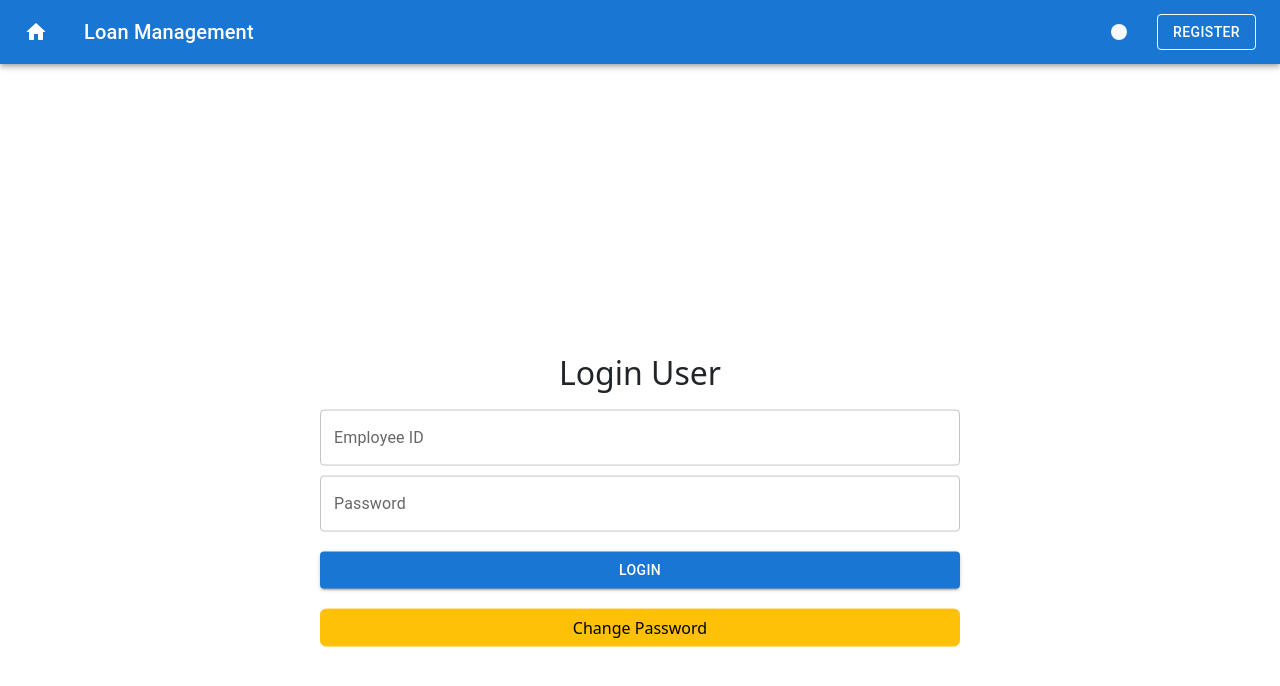
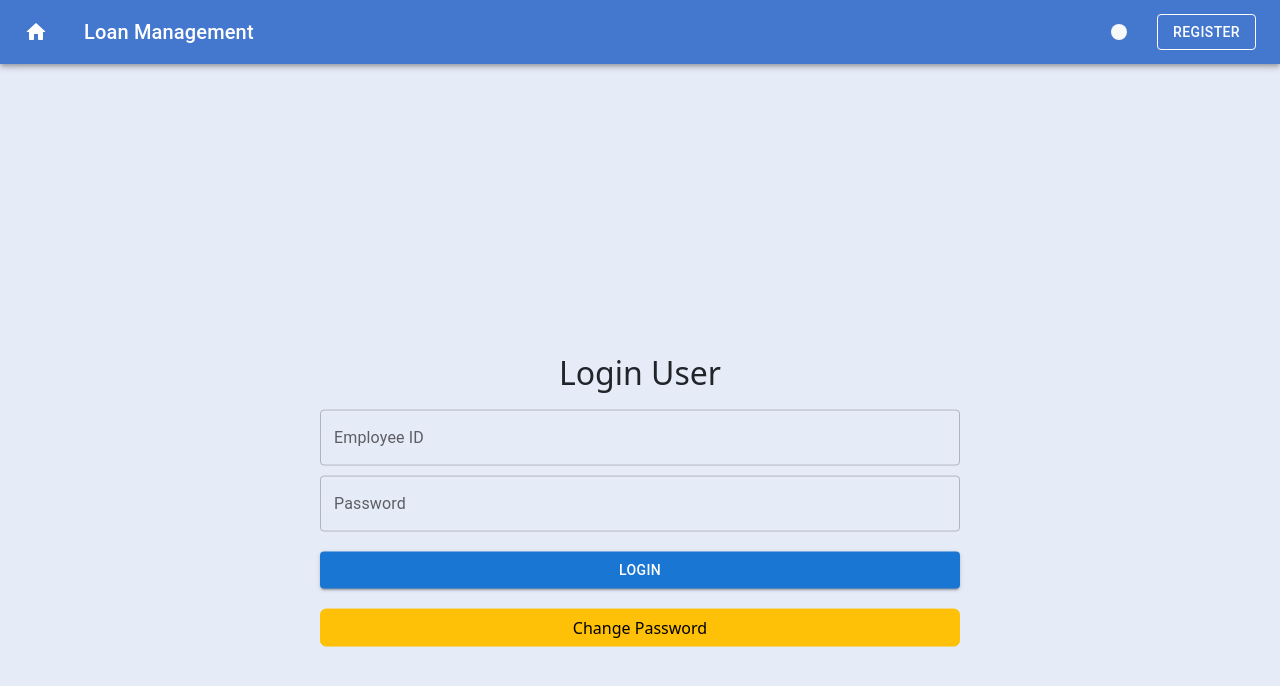
Before and after one commit to sakshijain009/Loan-Admin-Management-Application, a React (Vite) app in the folder frontend/: page /login in a window 1280 px wide. Shown: the top 686 px of the page. Built offline with nearby package versions, Linux system fonts and the light colour scheme.

Commit message:
theme changed

```diff
--- a/frontend/index.html
+++ b/frontend/index.html
@@ -4,11 +4,11 @@
         <link rel="icon" type="image/svg+xml" href="/vite.svg"/>
         <meta name="viewport" content="width=device-width, initial-scale=1.0"/>
 
-        <title>Vite + React</title>
+        <title>Loan App</title>
 
         <link rel="stylesheet" href="https://cdn.jsdelivr.net/npm/bootstrap@5.3.0/dist/css/bootstrap.min.css" integrity="sha384-9ndCyUaIbzAi2FUVXJi0CjmCapSmO7SnpJef0486qhLnuZ2cdeRhO02iuK6FUUVM" crossorigin="anonymous"/>
     </head>
-    <body>
+    <body style="background-color:#e6ebf8">
         <div id="root"></div>
         <script type="module" src="/src/main.jsx"></script>
     </body>
--- a/frontend/src/components/Appbar.jsx
+++ b/frontend/src/components/Appbar.jsx
@@ -25,7 +25,7 @@ export default function Appbar({hbtn, bt}) {
   }, [prof])
   return (
     <Box sx={{ flexGrow: 1 }}>
-      <AppBar position="static">
+      <AppBar position="static" style={{backgroundColor:"#4477CE"}}>
         <Toolbar>
           <IconButton
             size="large"
@@ -33,17 +33,6 @@ export default function Appbar({hbtn, bt}) {
             color="inherit"
             aria-label="menu"
             sx={{ mr: 2 }}
-            // onClick={() => {
-            //   if({hbtn} == "0"){
-            //     console.log("Redirecting to /");
-            //     return(navigate('/'));
-            //   }
-            //   else if({hbtn} == "1"){
-            //     console.log("Redirecting to /home");
-            //     return(navigate('/home'));
-            //   }
-            // }}
-
             onClick={() => (navigate(hbtn))}
           >
           <HomeRoundedIcon />
--- a/frontend/src/index.css
+++ b/frontend/src/index.css
@@ -0,0 +1,3 @@
+/* body{
+    background-color: "#8CABFF" !important;
+} */
```
